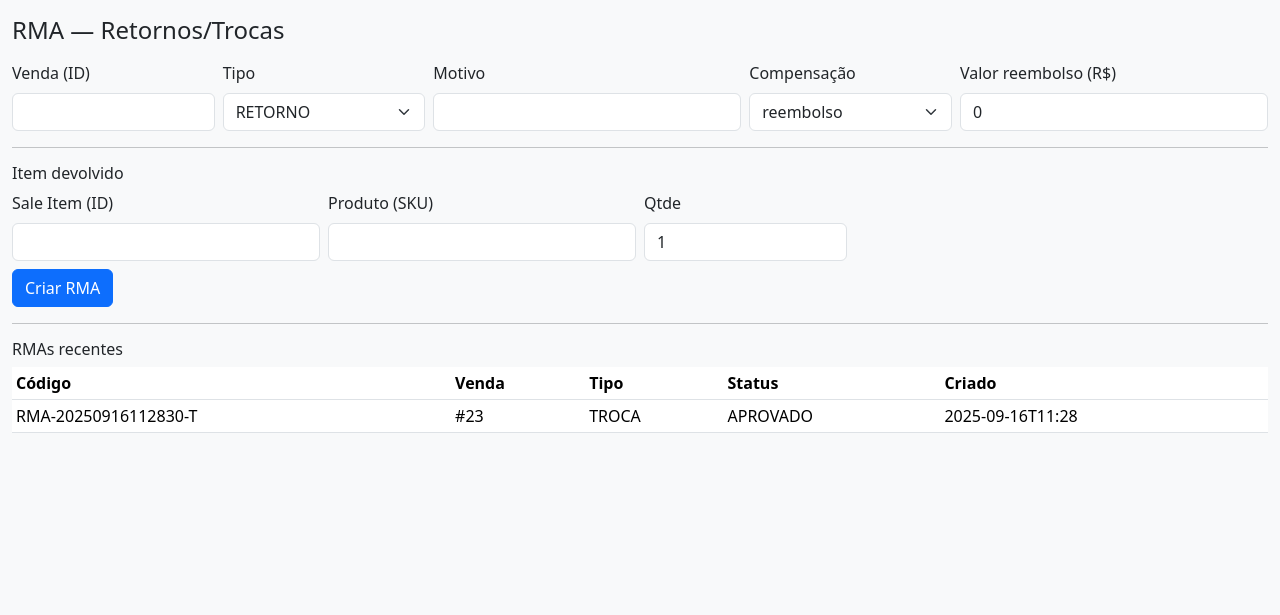
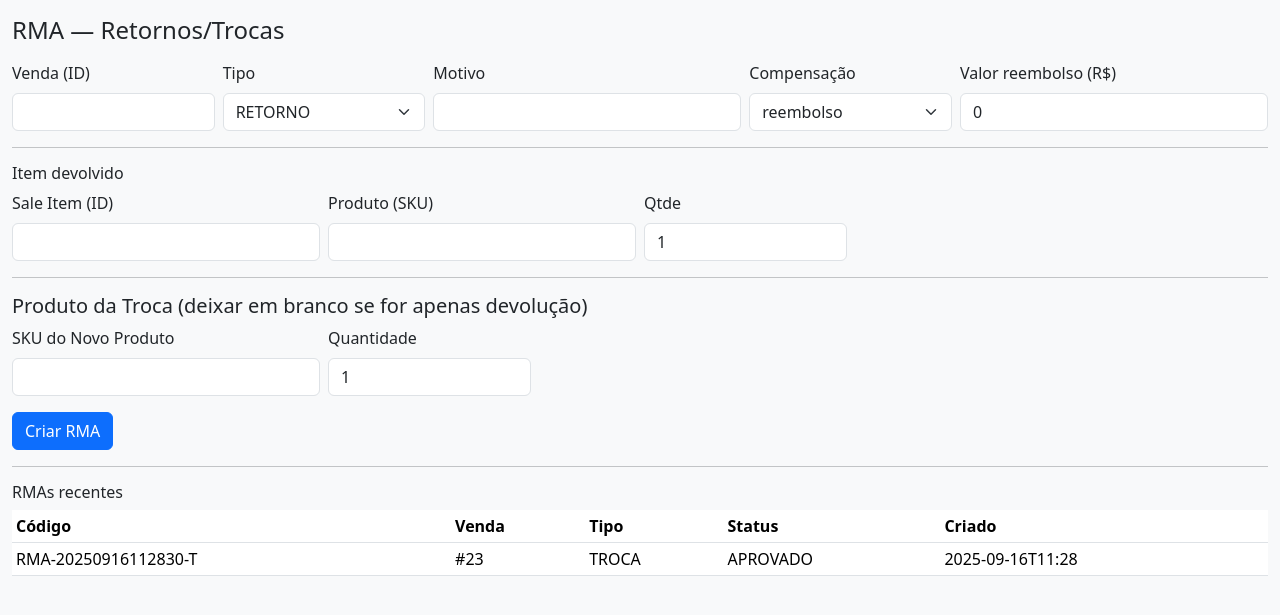
Before and after one commit to eduardomachado692020-maker/ddu, a Flask app: page /rmas in a window 1280 px wide. Shown: the part 58-673 px from the top of the page. Run offline with Flask 3, Linux system fonts and the light colour scheme; a user stored in the database is signed in; data comes from the database, SQL or seed files in the repository; some libraries are stand-ins or nearby versions.

Commit message:
Update rmas.html

```diff
--- a/StellaVisionMG_EXE_PATCH2_FIXED/StellaVisionMG/templates/rmas.html
+++ b/StellaVisionMG_EXE_PATCH2_FIXED/StellaVisionMG/templates/rmas.html
@@ -20,7 +20,20 @@
     <div class="col-md-3"><label class="form-label">Produto (SKU)</label><input name="product_sku" class="form-control" required></div>
     <div class="col-md-2"><label class="form-label">Qtde</label><input type="number" name="qtde" class="form-control" value="1"></div>
   </div>
-  <button class="btn btn-primary mt-2">Criar RMA</button>
+
+  <hr>
+  <h5>Produto da Troca (deixar em branco se for apenas devolução)</h5>
+  <div class="row g-2">
+      <div class="col-md-3">
+          <label for="troca_product_sku" class="form-label">SKU do Novo Produto</label>
+          <input type="text" id="troca_product_sku" name="troca_product_sku" class="form-control product-search">
+      </div>
+      <div class="col-md-2">
+          <label for="troca_qtde" class="form-label">Quantidade</label>
+          <input type="number" id="troca_qtde" name="troca_qtde" class="form-control" value="1" min="1">
+      </div>
+  </div>
+  <button class="btn btn-primary mt-3">Criar RMA</button>
 </form>
 
 <hr>
```
